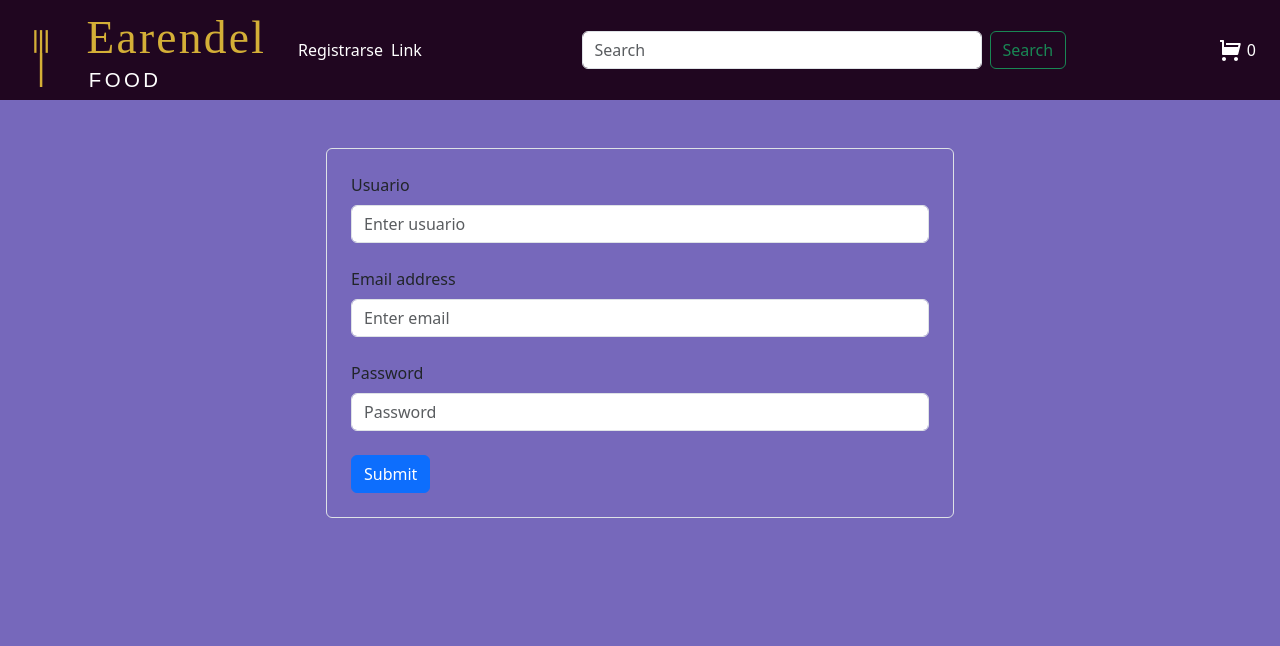
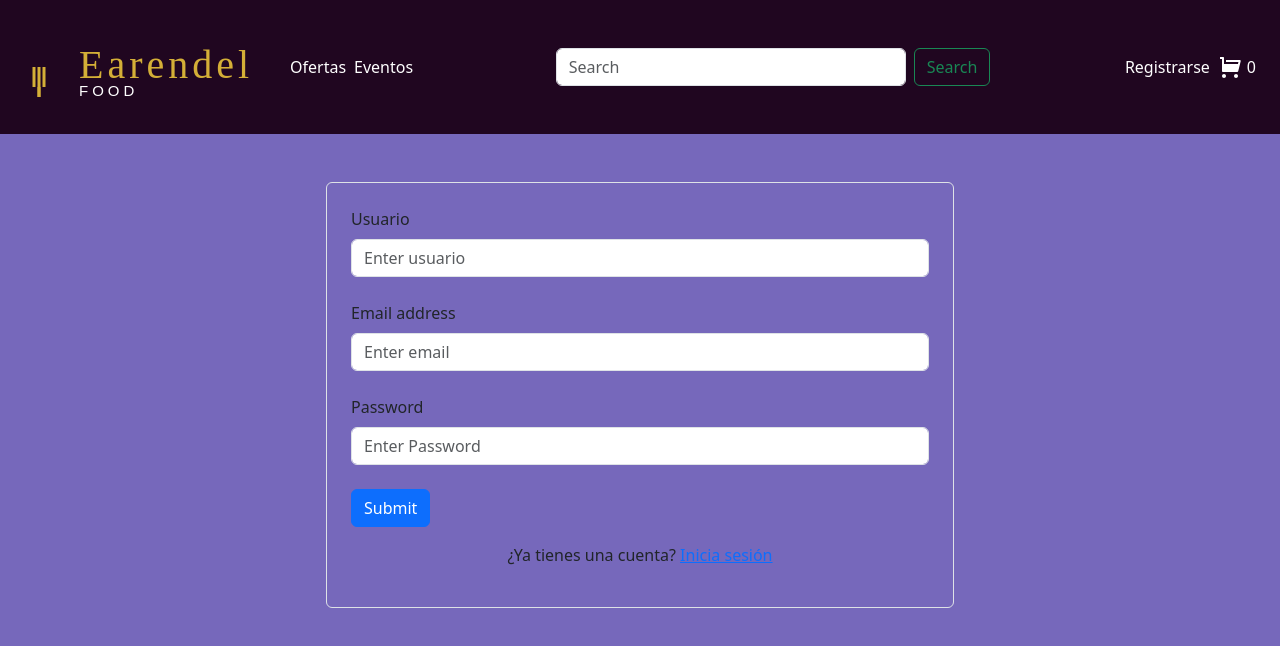
Before and after one commit to CarlosBelloAviles/EarendelFood, a React (Vite) app: page /register in a window 1280 px wide. Shown: the top 646 px of the page. Built offline with nearby package versions, Linux system fonts and the light colour scheme.

Commit message:
Validación de formulario de Registro

```diff
--- a/package.json
+++ b/package.json
@@ -17,7 +17,8 @@
     "react-bootstrap": "^2.10.5",
     "react-dom": "^18.3.1",
     "react-icons": "^5.5.0",
-    "react-router-dom": "^6.28.0"
+    "react-router-dom": "^6.28.0",
+    "zod": "^3.25.28"
   },
   "devDependencies": {
     "@types/react": "^18.3.3",
--- a/src/App.css
+++ b/src/App.css
@@ -4,7 +4,7 @@
 .Nav {
   background-color: rgb(32, 6, 32);
   width: 100%;
-  height: 100px;
+
 
 
 }
--- a/src/Context/ContexCart.jsx
+++ b/src/Context/ContexCart.jsx
@@ -1,25 +1,14 @@
 import { createContext, useEffect, useMemo, useState } from "react";
-import Cookies from "js-cookie";
+import { getCartCookies, saveCartCookies } from "../utils/CartCookies";
+
 
 export const CartContext = createContext();
 
 export const CartProvider = ({ children }) => {
-  const [cart, setCart] = useState(() => {
-    try {
-      const storedCart = Cookies.get("cart");
-      return storedCart ? JSON.parse(storedCart) : [];
-    } catch (error) {
-      console.error("Error al leer el carrito de las cookies:", error);
-      return [];
-    }
-  });
+  const [cart, setCart] = useState(getCartCookies);
 
   useEffect(() => {
-    if (cart.length > 0) {
-      Cookies.set("cart", JSON.stringify(cart), { expires: 7 });
-    } else{
-      Cookies.remove("cart");
-    }
+    saveCartCookies(cart);
   }, [cart]);
 
   const AddCart = (product) => {
--- a/src/Views/Main.jsx
+++ b/src/Views/Main.jsx
@@ -17,10 +17,13 @@ function Main() {
       try{
         // Simulando una llamada a la API para obtener los productos
         const response = await axios.get("/data/FoodData.json");
-        const { comidas } = await response.data;
+        const { comidas } =  response.data;
 
+        if( !comidas ) {
+          throw new Error("Error en la solicitud a la API");
+        }
 
-       // Filtrar los productos según la categoría seleccionada
+      // Filtrar los productos según la categoría seleccionada
         const Filtrados = comidas.find((comida) => comida.tipo === categoria);
         setProductosFiltrados(Filtrados ? Filtrados.opciones : []);
 
--- a/src/Views/Register.jsx
+++ b/src/Views/Register.jsx
@@ -1,36 +1,107 @@
-import React from 'react'
-import { Button, Container, Form } from 'react-bootstrap'
+import React, { useState } from "react";
+import { Button, Container, Form } from "react-bootstrap";
+import { registerSchema } from "../schemas/userSchema.jsx";
+import { Link } from "react-router-dom";
 
 const Register = () => {
+  // Estados para el formulario y mensajes de error
+  const [form, setForm] = useState({ username: "", email: "", password: "" });
+  const [errors, setErrors] = useState({});
+  const [message, setMessage] = useState(null);
 
-  const handleSubmit = (e) =>{
+  const handleChangeInput = (e) => {
+    const { name, value } = e.target;
+    // Actualizar el estado de los inputs
+    setForm((prev) => ({ ...prev, [name]: value }));
+    //  Limpiar el mensaje de error
+    setErrors((prev) => ({ ...prev, [name]: undefined }));
+  };
+
+  const handleSubmit = (e) => {
     e.preventDefault();
+
+    // Validar el formulario
+    const result = registerSchema.safeParse(form);
+
+    // Si no es exitoso, se muestran los errores en el mensaje de error
+    if (!result.success) {
+      const fieldErrors = {};
+      result.error.errors.forEach((err) => {
+        const field = err.path[0];
+        fieldErrors[field] = err.message;
+      });
+
+      setErrors(fieldErrors);
+      setMessage({ type: "error", text: "Error en el formulario" });
+      return;
     }
 
+    // Si es exitoso, se muestra el mensaje de éxito , se limpia el formulario y  los errores
+    setErrors({});
+    setMessage({ type: "success", text: "Cuenta iniciada correctamente" });
+    setForm({ username: "", email: "", password: "" });
+  };
+
   return (
-    <Container fluid className="d-flex justify-content-center align-items-start vh-100 pt-5">
-
-    <Form onSubmit={handleSubmit}  className= " p-4 border rounded w-50  " >
+    <Container
+      fluid
+      className="d-flex justify-content-center align-items-start vh-100 pt-5"
+    >
+      <Form onSubmit={handleSubmit} className=" p-4 border rounded w-50  ">
         <Form.Group className="mb-4" controlId="formBasicName">
           <Form.Label>Usuario</Form.Label>
-        <Form.Control type="text" placeholder="Enter usuario" />
+          <Form.Control
+            type="text"
+            name="username"
+            value={form.username}
+            placeholder="Enter usuario"
+            onChange={handleChangeInput}
+          />
+          {errors.username && <p className="text-danger">{errors.username}</p>}
         </Form.Group>
 
         <Form.Group className="mb-4" controlId="formBasicEmail">
           <Form.Label>Email address</Form.Label>
-        <Form.Control type="email" placeholder="Enter email" />
+          <Form.Control
+            type="email"
+            name="email"
+            value={form.email}
+            placeholder="Enter email"
+            onChange={handleChangeInput}
+          />
+          {errors.email && <p className="text-danger">{errors.email}</p>}
         </Form.Group>
 
         <Form.Group className="mb-4" controlId="formBasicPassword">
           <Form.Label>Password</Form.Label>
-        <Form.Control type="password" placeholder="Password" />
+          <Form.Control
+            type="password"
+            name="password"
+            value={form.password}
+            placeholder="Enter Password"
+            onChange={handleChangeInput}
+          />
+          {errors.password && <p className="text-danger">{errors.password}</p>}
         </Form.Group>
+        {message && (
+          <div
+            className={`text-center mb-3 fw-semibold ${
+              message.type === "success" ? "text-success" : "text-danger"
+            }`}
+          >
+            {message.text}
+          </div>
+        )}
         <Button variant="primary" type="submit">
           Submit
         </Button>
+
+        <p className="text-center mt-3">
+          ¿Ya tienes una cuenta? <Link to="/login">Inicia sesión</Link>
+        </p>
       </Form>
     </Container>
-  )
-}
+  );
+};
 
-export default Register
+export default Register;
--- a/src/components/Navegacion.jsx
+++ b/src/components/Navegacion.jsx
@@ -17,12 +17,10 @@ const Navegacion = () => {
 
     <Navbar expand="lg" className="Nav">
       <Container fluid className="containerNav p-4" >
-        <Navbar.Brand style={{ color: "white" }} href="#">
-        <Link className="Link"  to="/">
-        <img src={logo} alt="Earendel Food Logo" style={{ width: '250px'}} />
-            </Link>
+        <Navbar.Brand as={Link} to="/" style={{ color: "white" }} >
+          <img src={logo} alt="Earendel Food Logo"  />
+        </Navbar.Brand>
 
-        </Navbar.Brand>
         <Navbar.Toggle aria-controls="navbarScroll" />
         <Navbar.Collapse id="navbarScroll">
           <Nav
@@ -30,16 +28,16 @@ const Navegacion = () => {
             style={{ maxHeight: "100px" }}
             navbarScroll
           >
-            <Link className="Link"  to="/register">
-              Registrarse
+            <Link className="Link"  to="/ofertas">
+              Ofertas
             </Link>
             <Link className="Link"  href="#action2">
-              Link
+              Eventos
             </Link>
           </Nav>
            <Container>
            <Form className="d-flex justify-content-center " >
-            <Form.Control style={{width:"400px"}}
+            <Form.Control style={{width:"350px"}}
               type="search"
               placeholder="Search"
               className="me-2"
@@ -48,9 +46,8 @@ const Navegacion = () => {
             <Button variant="outline-success">Search</Button>
           </Form>
            </Container>
-
-         <Link className="LinkCart" to="/cart"><RiShoppingCartFill size={24} /> {cart.length}
-</Link>
+           <Link className="Link"  to="/register"> Registrarse</Link>
+         <Link className="LinkCart" to="/cart"><RiShoppingCartFill size={24} /> {cart.length}</Link>
         </Navbar.Collapse>
       </Container>
     </Navbar>
--- /dev/null
+++ b/src/schemas/userSchema.jsx
@@ -0,0 +1,13 @@
+import { z } from "zod";
+
+// Definición del esquema de validación para el esquema de usuario
+export const registerSchema = z.object({
+  username: z.string().nonempty("Nombre de usuario requerido"),
+  email: z.string().email("email no valido"),
+  password: z.string()
+    .min(8, "password debe tener al menos 8 caracteres")
+    .regex(/[A-Z]/, "Debe contener al menos una letra mayúscula")
+    .regex(/[0-9]/, "Debe contener al menos un número")
+    .regex(/[a-z]/, "Debe contener al menos una letra minúscula")
+    .regex(/[@#$%^&*]/, "Debe contener al menos un caracter especial"),
+});
--- /dev/null
+++ b/src/utils/CartCookies.jsx
@@ -0,0 +1,26 @@
+import Cookies from 'js-cookie';
+
+const getCartCookies = () => {
+    try {
+        const storedCart = Cookies.get("cart");
+        return storedCart ? JSON.parse(storedCart) : [];
+      } catch (error) {
+        console.error("Error al leer el carrito de las cookies:", error);
+        return [];
+      }
+}
+
+const saveCartCookies = (cart) => {
+    try {
+        if (cart.length > 0) {
+            Cookies.set("cart", JSON.stringify(cart), { expires: 7 });
+          } else{
+            Cookies.remove("cart");
+          }
+    } catch (error) {
+        console.error("Error al guardar el carrito en las cookies:", error);
+
+    }
+}
+
+export { getCartCookies, saveCartCookies };
```
Also changed, not shown: src/assets/earendel-logo.svg, 1 other file (tests, documents, lock files or other folders). Lines whose indentation alone changed are shown as unchanged.
